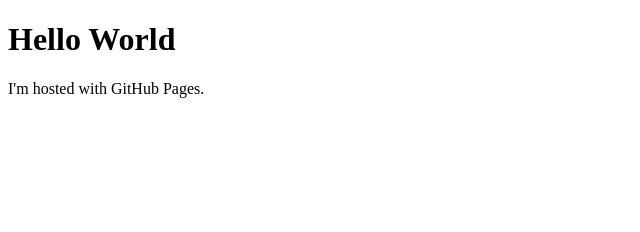
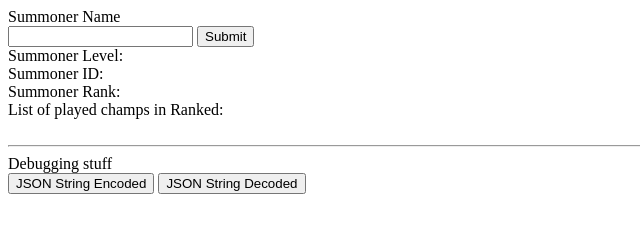
Before and after one commit to HenHen00123/HenHen00123.github.io, a plain HTML site: page index.html in a window 1280 px wide. Shown: the whole page, without its empty margins (0-640 px from the left). Drawn offline with Linux system fonts and the light colour scheme.

Commit message:
Update index.html

```diff
--- a/index.html
+++ b/index.html
@@ -1,7 +1,18 @@
-<!DOCTYPE html>
-<html>
-<body>
-<h1>Hello World</h1>
-<p>I'm hosted with GitHub Pages.</p>
-</body>
-</html>
+Summoner Name
+<br />
+<input id="userName" />
+<input type="submit" onclick=summonerLookUp(); />
+
+<br />Summoner Level: <span id="sLevel"></span>
+<br />Summoner ID: <span id="sID"></span>
+<br />Summoner Rank: <span id="sRank"></span>
+<br />List of played champs in Ranked:
+<br /><span id="playedChamps"></span>
+
+<br />
+<hr />Debugging stuff
+<br />
+<button type="submit" onclick="encoded();">JSON String Encoded</button>
+<button type="submit" onclick="decoded();">JSON String Decoded</button>
+
+<script src="program.js"></script>
```
